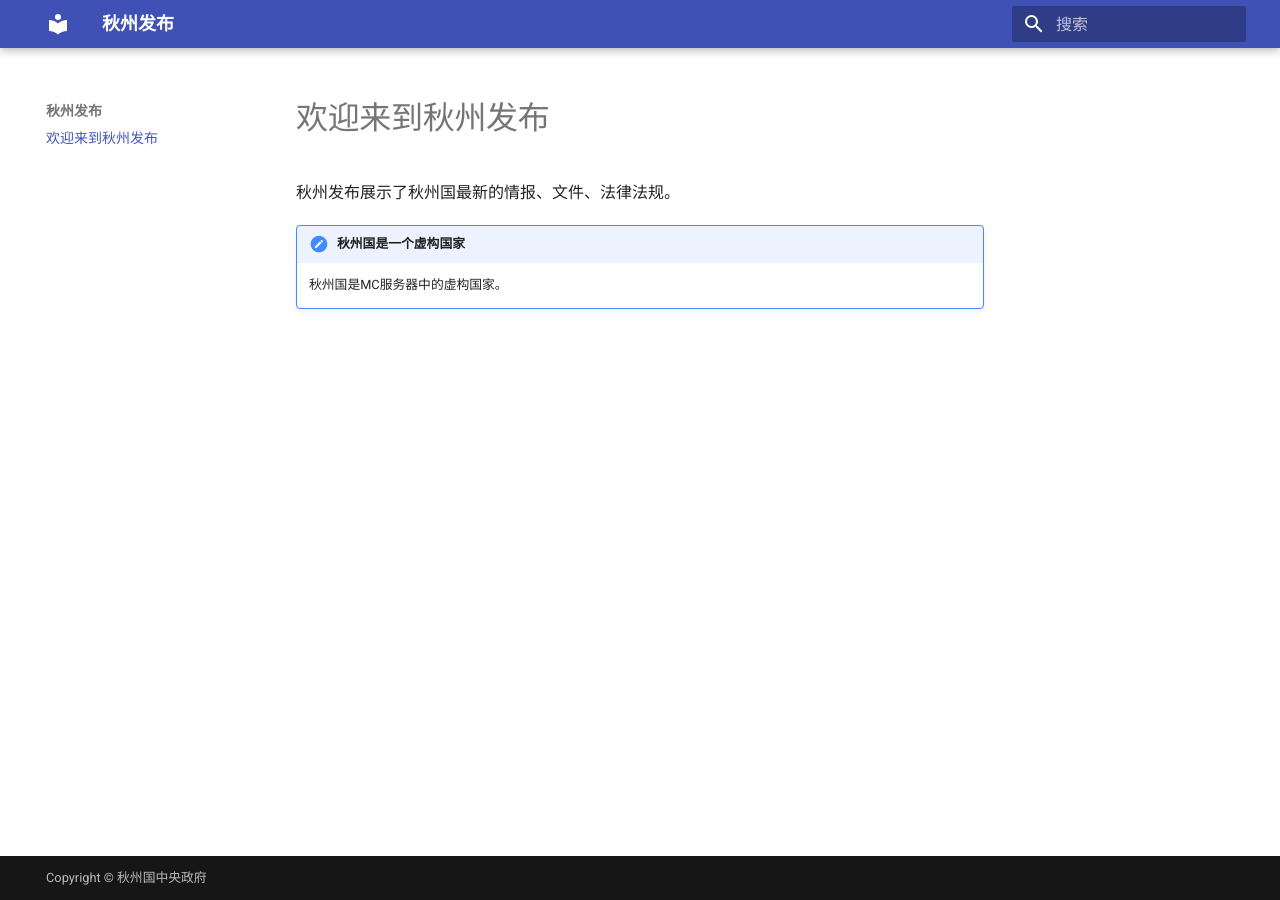
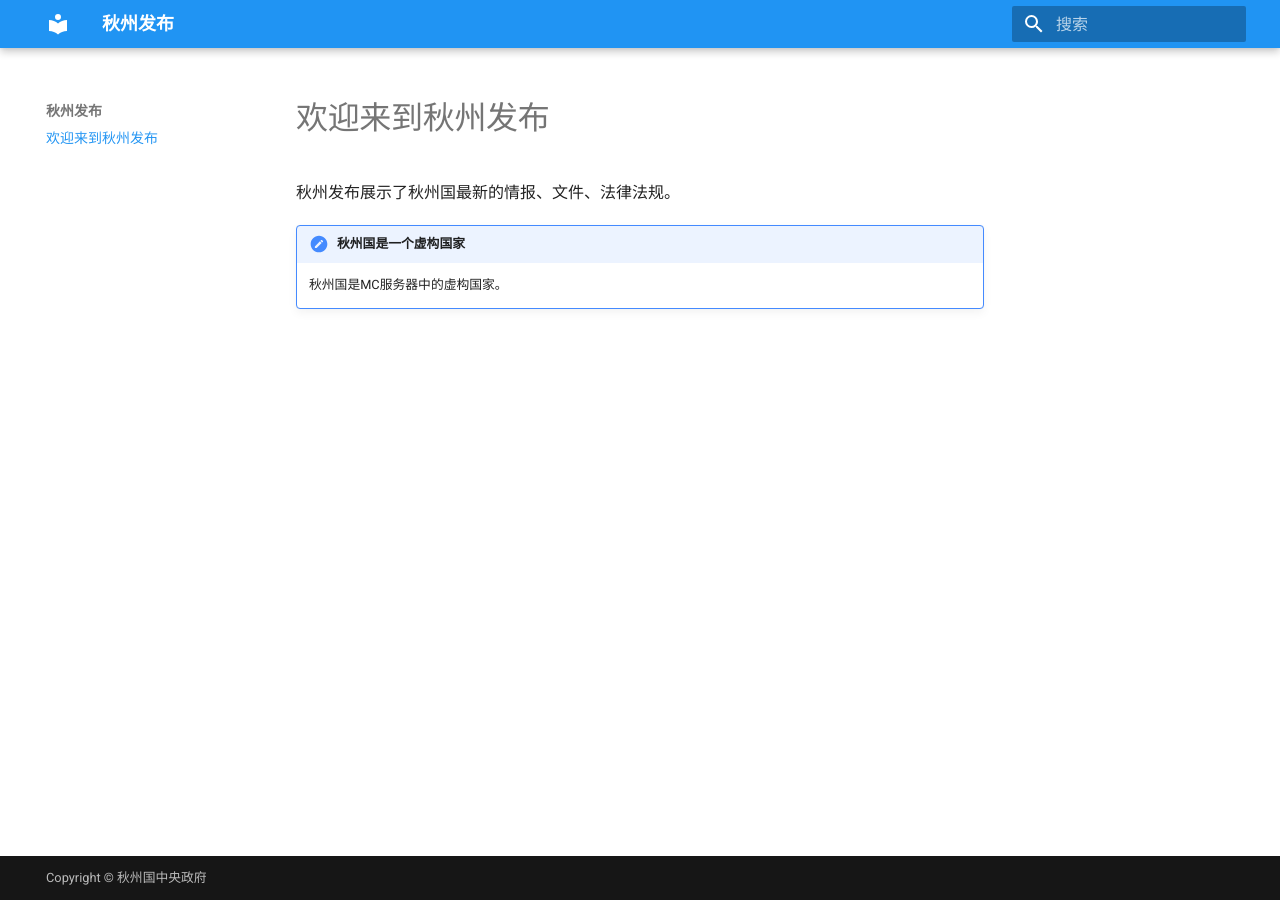
Before and after one commit to CNwenwen/fanbuqiuzhou, an MkDocs documentation site: the page built from docs/index.md, in a window 1280 px wide. Built offline with MkDocs 1.6.1 and Material for MkDocs 9.7.7, drawn with Linux system fonts in a browser that asks for light colours.

Commit message:
Add palette configuration to mkdocs theme
Added palette configuration to theme.

```diff
--- a/mkdocs.yml
+++ b/mkdocs.yml
@@ -8,6 +8,8 @@ theme:
     - navigation.instant.prefetch
     - navigation.instant.progress
     - navigation.footer
+  palette:
+    primary: blue
 markdown_extensions:
   - admonition
   - pymdownx.details
```
